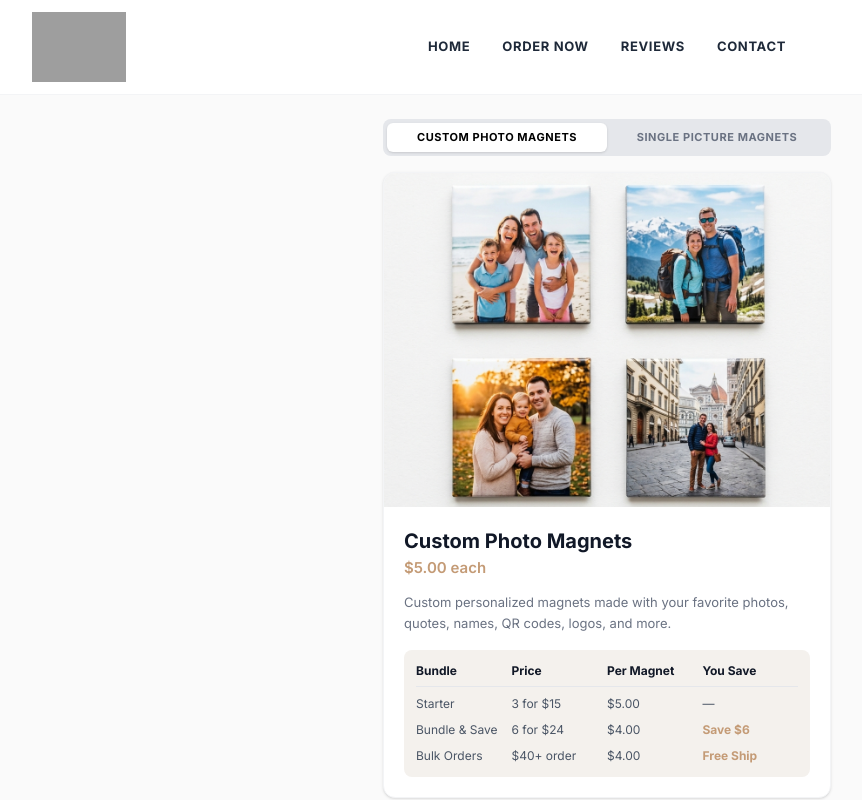
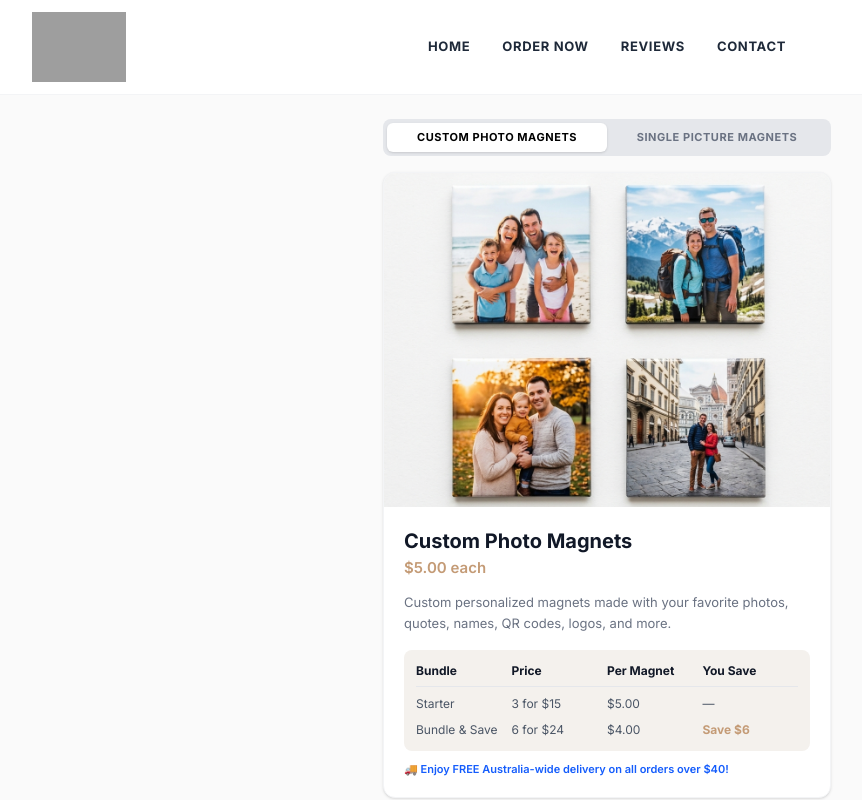
Before and after one commit to namra-storeme/mighty-memories, a Next.js app: page /shop in a window 1280 px wide. Shown: the top 800 px of the page, without its empty margins (33-895 px from the left). Built offline with nearby package versions, Linux system fonts and the light colour scheme; grey boxes are pictures that could not be loaded.

Commit message:
Remove Bulk Orders row, add free shipping notice under pricing table

```diff
--- a/src/app/shop/page.tsx
+++ b/src/app/shop/page.tsx
@@ -201,12 +201,6 @@ export default function ShopPage() {
                         <div>$4.00</div>
                         <div className="text-[#C49B76] font-bold">Save $6</div>
                       </div>
-                      <div className="grid grid-cols-4">
-                        <div>Bulk Orders</div>
-                        <div>$40+ order</div>
-                        <div>$4.00</div>
-                        <div className="text-[#C49B76] font-bold">Free Ship</div>
-                      </div>
                     </div>
                   ) : (
                     <div className="space-y-2 text-gray-600">
@@ -216,15 +210,12 @@ export default function ShopPage() {
                         <div>$3.50</div>
                         <div>—</div>
                       </div>
-                      <div className="grid grid-cols-4">
-                        <div>Bulk Orders</div>
-                        <div>$40+ order</div>
-                        <div>$3.50</div>
-                        <div className="text-[#C49B76] font-bold">Free Ship</div>
-                      </div>
                     </div>
                   )}
                 </div>
+                <p className="text-[11px] text-blue-600 font-semibold mt-2.5 flex items-center gap-1">
+                  🚚 Enjoy FREE Australia-wide delivery on all orders over $40!
+                </p>
               </div>
             </div>
 
```
